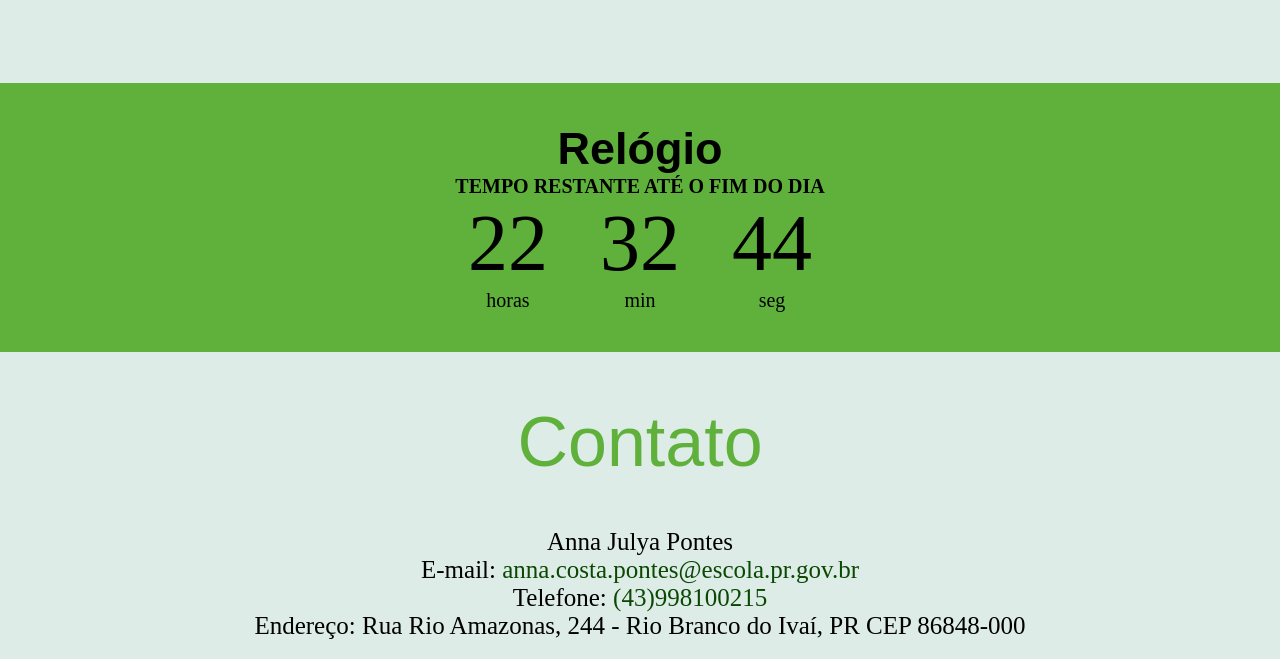
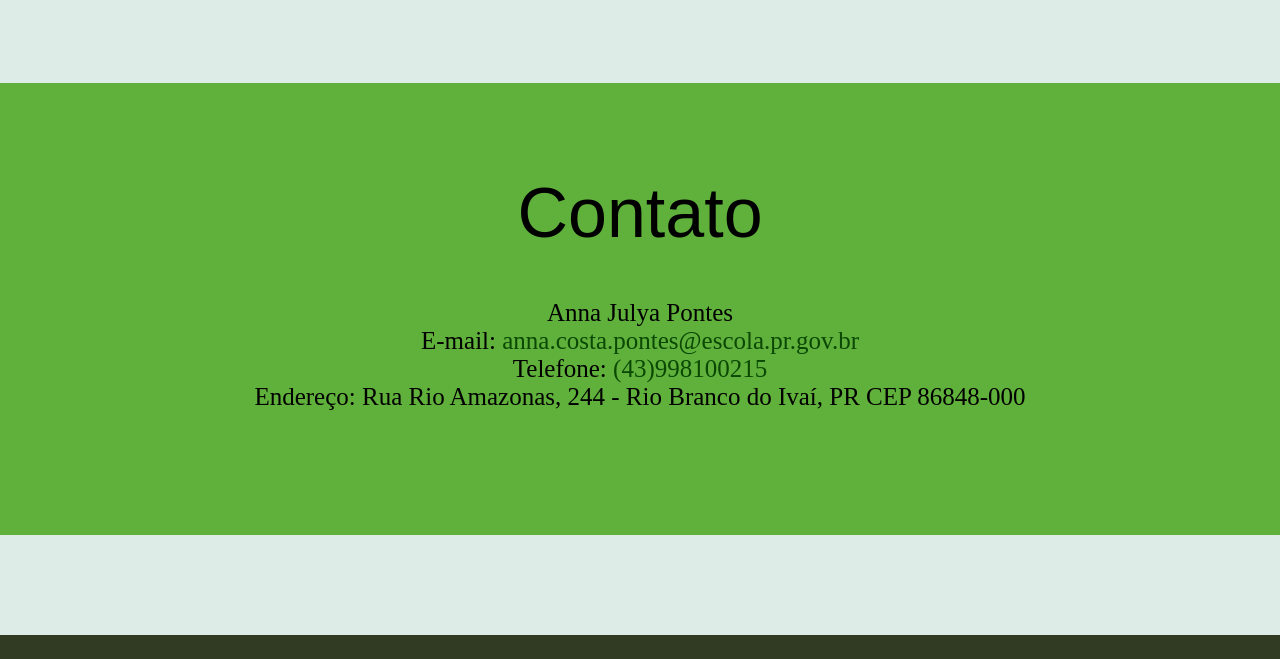
Before and after one commit to annajulyapontes/Agrinhoo, a plain HTML site: page index.html in a window 1280 px wide. Shown: the part 5540-6199 px from the top of the page. Drawn offline with Linux system fonts and the light colour scheme; a web font is replaced by a local one.

Commit message:
Add files via upload

```diff
--- a/index.html
+++ b/index.html
@@ -126,48 +126,33 @@
         </h2>
       </div>
       </section>
-
       <section class="container relogio">
-      <div class="aba-conteudo ativo">
-        <h3 class="aba-conteudo-titulo-principal">Relógio</h3>
-        <h4 class="aba-conteudo-titulo-secundario">Tempo restante até o fim do dia</h4>
-        <div class="contador">
-
-            <div class="contador-digito">
-                <p class="contador-digito-numero" id="horas0">24</p>
-                <p class="contador-digito-texto">horas</p>
-            </div>
-            <div class="contador-digito">
-                <p class="contador-digito-numero" id="min0">60</p>
-                <p class="contador-digito-texto">min</p>
-            </div>
-            <div class="contador-digito">
-                <p class="contador-digito-numero" id="seg0">60</p>
-                <p class="contador-digito-texto">seg</p>
-            </div>
-        </div>
-    </div>
-    </section>
       <section class="container secao4">
         <div class="secao4__container">
+
           <p class="secao4__titulo">Contato</p>
-        <br></br>
-
+          <p><br></br></p>
           <p class="secao4__texto">Anna Julya Pontes</p>
 
           <p class="secao4__email">
 
-          <span>E-mail:  </span><a href="mailto:anna.costa.pontes@escola.pr.gov.br"> anna.costa.pontes@escola.pr.gov.br</a>
+            <span>E-mail:  </span>
+            <a href="mailto:anna.costa.pontes@escola.pr.gov.br"> anna.costa.pontes@escola.pr.gov.br</a>
 
           </p>
 
           <p class="secao4__fone"><span>Telefone: </span><a href="tel:+5543998100215">(43)998100215</a></p>
 
           <p class="secao4__endereco">
-          <span>Endereço: </span>Rua Rio Amazonas, 244 - Rio Branco do Ivaí, PR  CEP 86848-000
+            <span>Endereço:</span>
+            Rua Rio Amazonas, 244 - Rio Branco do Ivaí, PR  CEP 86848-000
+            <br></br>
+            <br></br>
           </p>
         </div>
       </section>
+    </section>
+
     <footer class="rodape">
       <br></br>
       <img src="logo.png" alt="ceaa" class="rodape__logo" />
--- a/stilo.css
+++ b/stilo.css
@@ -193,7 +193,7 @@ a.cabecalho__botao {
 .secao4__titulo {
   font-size: 70px;
   font-family: "Poetsen One", sans-serif;
-  color: #5fb13b;
+  color: black;
 }
 
 .secao4__imagem img {
@@ -246,25 +246,6 @@ h2 {
   text-align: center;
   color: var(--verde);
   text-transform: uppercase;
-}
-.contador{
-  display:flex;
-  justify-content: center;
-  flex-wrap: wrap;
-}
-.contador-digito{
-  padding: 0 16px;
-  text-align: center;
-  min-width: 100px;
-}
-.contador-digito-numero{
-  font-size: 80px;
-  margin: 0;
-}
-.contador-digito-texto{
-  color: var(--preto-titulo);
-  font-size: 20px;
-  margin: 0;
 }
 
 .rodape__lista {
@@ -369,9 +350,14 @@ h2 {
   justify-content: space-between;
   align-items: center;
   font-size: 20px;
+  background-color: var(--verde-principal);
 }
 .secao4__titulo {
+  background-color: var(--verde-principal);
   font-size: 50px;
+  color: var(--preto-titulo);
+  justify-content: space-around;
+  padding: 2em;
 }
 .secao4__imagem img {
   width: 100%;
@@ -398,9 +384,8 @@ h2 {
 }
 
 @media (min-width: 481px) and (max-width: 768px) {
-  .container {
-    flex-flow: column nowrap;
-  }
+
+
 
   .logo__principal {
     width: 80%;
@@ -461,7 +446,8 @@ h2 {
     margin-bottom: 50px;
   }
 
-  .rodape__lista li {
+  .rodape__lista {
     font-size: 25px;
     margin-bottom: 10px;
   }
+}
```
Lines whose indentation alone changed are shown as unchanged.
